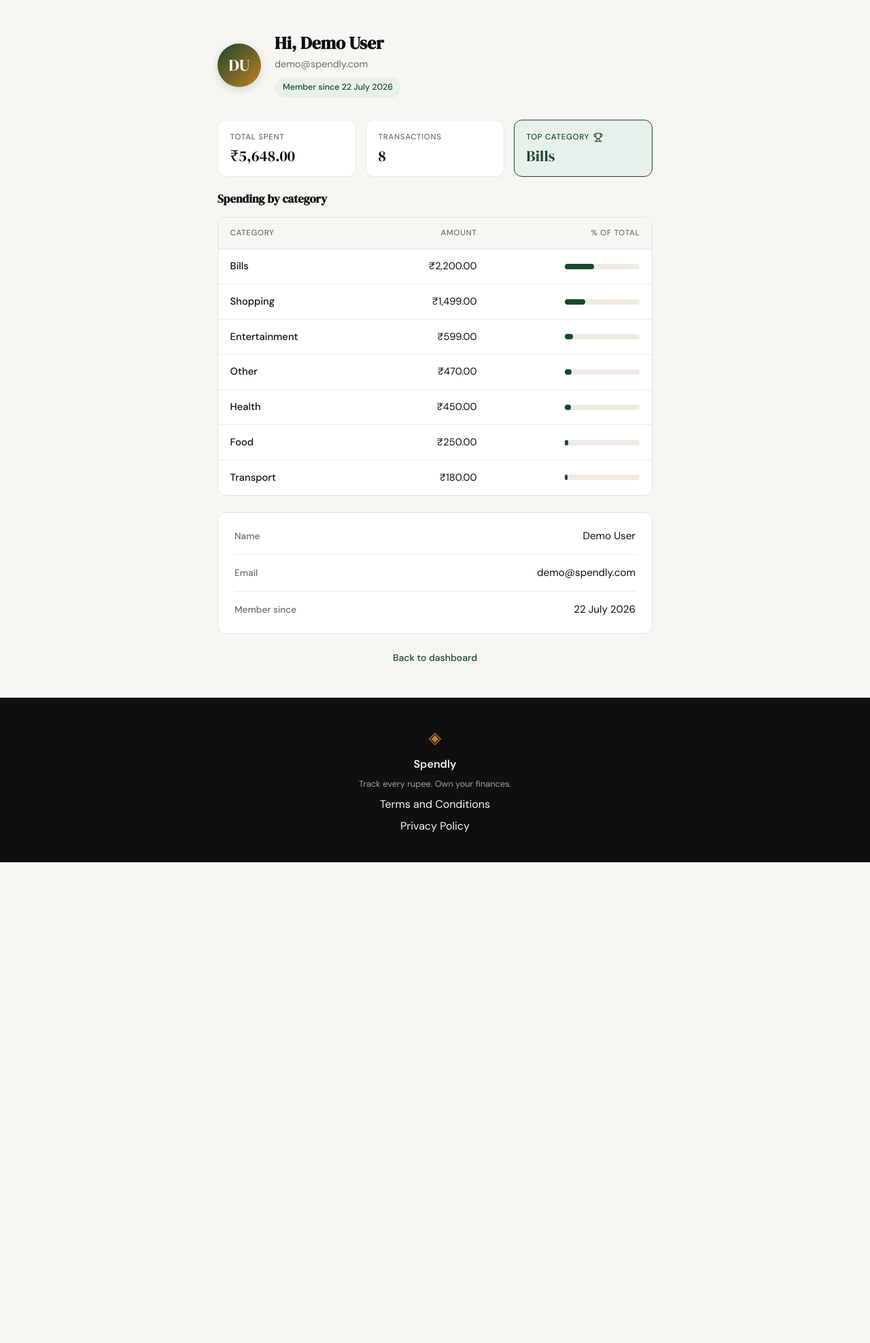
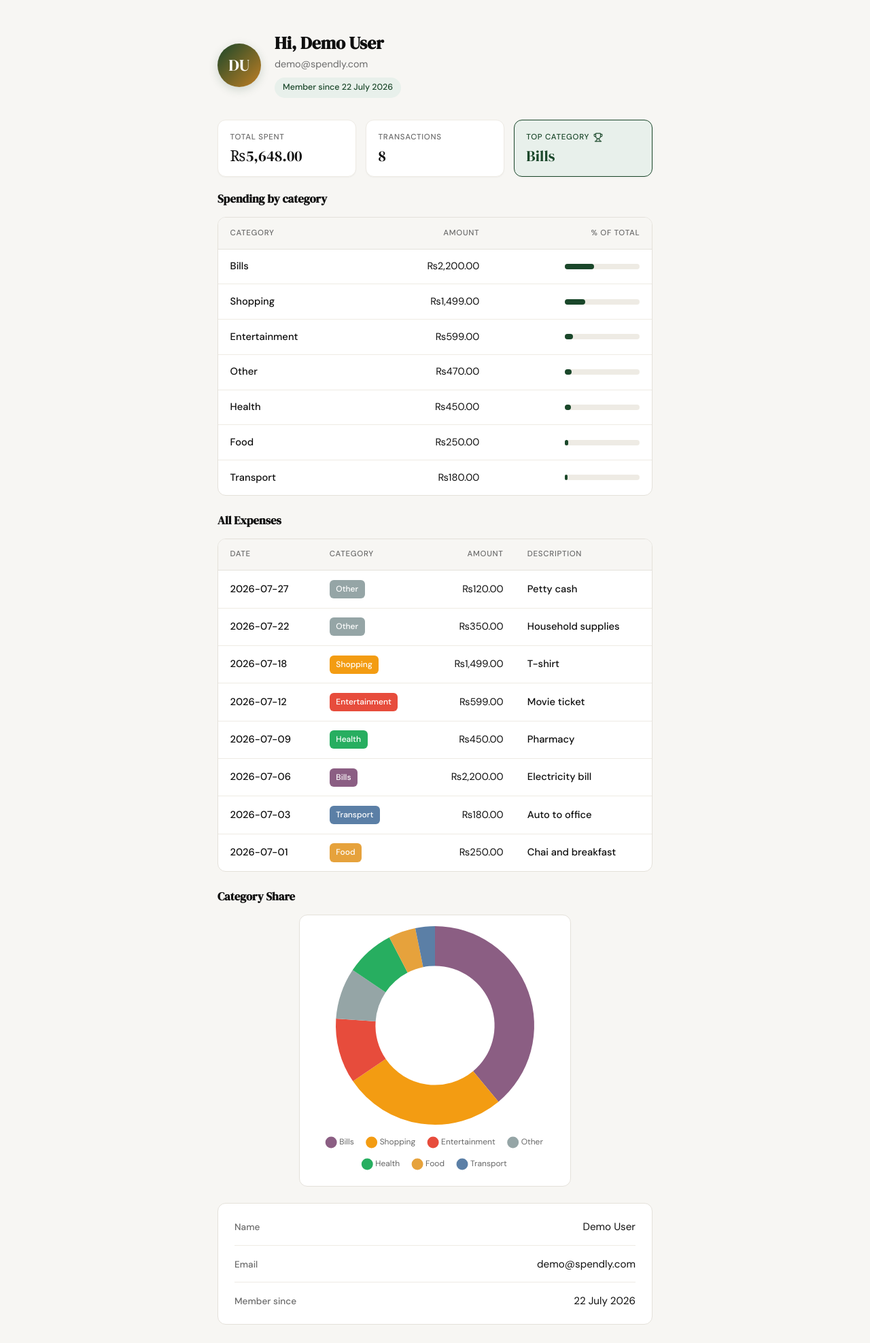
Before and after one commit to AnserAliKhan/spendly, a Flask app: page /profile in a window 1280 px wide. Shown: the part 61-2036 px from the top of the page at 68% size. Before the commit the page ends 1329 px from the top, so only its background shows below. Run offline with Flask 3, Linux system fonts and the light colour scheme; the visitor is signed in with stand-in values (Sample User, id 1); data comes from the database, SQL or seed files in the repository.

Commit message:
Modification to profile page charts

```diff
--- a/app.py
+++ b/app.py
@@ -214,8 +214,23 @@ def profile():
         (session["user_id"],),
     ).fetchall()
 
-    # Format total as ₹X,XXX.XX (Indian rupee, two decimals, thousands separator).
-    formatted_total = f"₹{total_spent:,.2f}"
+    # Individual expenses for the detailed table with descriptions
+    expense_rows = db.execute(
+        """
+        SELECT id, amount, category, date, description
+        FROM expenses
+        WHERE user_id = ?
+        ORDER BY date DESC
+        """,
+        (session["user_id"],),
+    ).fetchall()
+
+    # Convert sqlite3.Row objects to dicts so they can be JSON-serialized
+    # for the Chart.js pie chart in the template.
+    category_rows = [dict(row) for row in category_rows]
+
+    # Format total as ₨X,XXX.XX (Pakistani rupee, two decimals, thousands separator).
+    formatted_total = f"₨{total_spent:,.2f}"
 
     # Initials for the avatar: first char of each of the first two
     # whitespace-separated words, uppercased. Falls back to "?" for
@@ -249,6 +264,7 @@ def profile():
         member_since=member_since,
         initials=initials,
         category_rows=category_rows,
+        expense_rows=expense_rows,
     )
 
 
--- a/seed_expenses.py
+++ b/seed_expenses.py
@@ -10,7 +10,7 @@ import random
 import sys
 from datetime import date, timedelta
 
-# Force UTF-8 stdout so the ₹ symbol prints on Windows (cp1252 default).
+# Force UTF-8 stdout so the ₨ symbol prints on Windows (cp1252 default).
 try:
     sys.stdout.reconfigure(encoding="utf-8")
 except Exception:
@@ -21,7 +21,7 @@ from flask import Flask
 from database.db import init_db, get_db
 
 
-# (name, min ₹, max ₹, weight, [descriptions])
+# (name, min ₨, max ₨, weight, [descriptions])
 # Weight drives the rough distribution: Food dominates (everyday spend),
 # Transport/Shopping/Other/Other are common, Bills routine, Entertainment
 # and Health are occasional.
@@ -144,7 +144,7 @@ def main(user_id: int, count: int, months: int) -> int:
         print(f"Date range: {agg['first_date']} to {agg['last_date']}")
         print("Sample of 5 most-recent inserted records:")
         for r in sample:
-            print(f"  id={r['id']:>3}  {r['date']}  ₹{r['amount']:>7.2f}  "
+            print(f"  id={r['id']:>3}  {r['date']}  ₨{r['amount']:>7.2f}  "
                   f"{r['category']:<14}  {r['description']}")
         return 0
 
--- a/static/css/style.css
+++ b/static/css/style.css
@@ -299,9 +299,13 @@ a { color: inherit; text-decoration: none; }
     transition: width 0.6s ease;
 }
 
-.bar-fill.food   { background: #e6a23c; }
-.bar-fill.travel { background: #5b7fa6; }
-.bar-fill.bills  { background: #8b5e83; }
+.bar-fill--food         { background: #e6a23c; }
+.bar-fill--transport   { background: #5b7fa6; }
+.bar-fill--bills       { background: #8b5e83; }
+.bar-fill--health       { background: #27ae60; }
+.bar-fill--entertainment { background: #e74c3c; }
+.bar-fill--shopping     { background: #f39c12; }
+.bar-fill--other        { background: #95a5a6; }
 
 /* ------------------------------------------------------------------ */
 /* Buttons                                                             */
@@ -772,6 +776,33 @@ a { color: inherit; text-decoration: none; }
     text-align: center;
 }
 
+.chart-container {
+    max-width: 400px;
+    margin: 0 auto;
+    padding: 1rem;
+    background: var(--paper-card);
+    border: 1px solid var(--border);
+    border-radius: var(--radius-md);
+}
+
+/* Category badges */
+.category-badge {
+    display: inline-block;
+    padding: 0.25rem 0.6rem;
+    border-radius: var(--radius-sm);
+    font-size: 0.75rem;
+    font-weight: 500;
+    color: #fff;
+}
+
+.category-badge--food         { background: #e6a23c; }
+.category-badge--transport   { background: #5b7fa6; }
+.category-badge--bills       { background: #8b5e83; }
+.category-badge--health       { background: #27ae60; }
+.category-badge--entertainment { background: #e74c3c; }
+.category-badge--shopping     { background: #f39c12; }
+.category-badge--other        { background: #95a5a6; }
+
 /* Bar inside the share cell — same idiom as landing.html's mock-bars */
 .breakdown-td--share .bar-track {
     position: relative;
--- a/templates/landing.html
+++ b/templates/landing.html
@@ -127,12 +127,12 @@
             <div class="mock-stats">
                 <div class="stat-card">
                     <div class="stat-label">This month</div>
-                    <div class="stat-value">₹18,240</div>
+                    <div class="stat-value">₨18,240</div>
                     <div class="stat-note up">+12% vs last</div>
                 </div>
                 <div class="stat-card">
                     <div class="stat-label">Budget left</div>
-                    <div class="stat-value">₹6,760</div>
+                    <div class="stat-value">₨6,760</div>
                     <div class="stat-note ok">43% remaining</div>
                 </div>
                 <div class="stat-card">
--- a/templates/profile.html
+++ b/templates/profile.html
@@ -52,16 +52,57 @@
                     {% set pct = (row["total"] / total_spent * 100) if total_spent else 0 %}
                     <tr class="breakdown-row">
                         <td class="breakdown-td breakdown-td--name">{{ row["category"] }}</td>
-                        <td class="breakdown-td breakdown-td--amount">₹{{ "{:,.2f}".format(row["total"]) }}</td>
+                        <td class="breakdown-td breakdown-td--amount">₨{{ "{:,.2f}".format(row["total"]) }}</td>
                         <td class="breakdown-td breakdown-td--share">
-                            <div class="bar-track" data-tooltip="{{ row['category'] }} · ₹{{ '{:,.2f}'.format(row['total']) }} · {{ '%.1f' % pct }}%">
-                                <div class="bar-fill" style="width: {{ '%.1f' % pct }}%"></div>
+                            <div class="bar-track" data-tooltip="{{ row['category'] }} · ₨{{ '{:,.2f}'.format(row['total']) }} · {{ '%.1f' % pct }}%">
+                                <div class="bar-fill bar-fill--{{ row['category']|lower }}" style="width: {{ '%.1f' % pct }}%"></div>
                             </div>
                         </td>
                     </tr>
                     {% endfor %}
                 </tbody>
             </table>
+            {% else %}
+            <p class="breakdown-empty">No expenses yet.</p>
+            {% endif %}
+        </section>
+
+        <section class="profile-breakdown">
+            <h2 class="breakdown-title">All Expenses</h2>
+            {% if expense_rows %}
+            <table class="breakdown-table">
+                <thead>
+                    <tr>
+                        <th class="breakdown-th breakdown-th--name">Date</th>
+                        <th class="breakdown-th breakdown-th--name">Category</th>
+                        <th class="breakdown-th breakdown-th--amount">Amount</th>
+                        <th class="breakdown-th breakdown-th--name">Description</th>
+                    </tr>
+                </thead>
+                <tbody>
+                    {% for row in expense_rows %}
+                    <tr class="breakdown-row">
+                        <td class="breakdown-td breakdown-td--name">{{ row["date"] }}</td>
+                        <td class="breakdown-td breakdown-td--name">
+                            <span class="category-badge category-badge--{{ row['category']|lower }}">{{ row["category"] }}</span>
+                        </td>
+                        <td class="breakdown-td breakdown-td--amount">₨{{ "{:,.2f}".format(row["amount"]) }}</td>
+                        <td class="breakdown-td breakdown-td--name">{{ row["description"] or "—" }}</td>
+                    </tr>
+                    {% endfor %}
+                </tbody>
+            </table>
+            {% else %}
+            <p class="breakdown-empty">No expenses yet.</p>
+            {% endif %}
+        </section>
+
+        <section class="profile-breakdown">
+            <h2 class="breakdown-title">Category Share</h2>
+            {% if category_rows %}
+            <div class="chart-container">
+                <canvas id="categoryPieChart"></canvas>
+            </div>
             {% else %}
             <p class="breakdown-empty">No expenses yet.</p>
             {% endif %}
@@ -93,9 +134,68 @@
 
 {% block scripts %}
 <script src="https://unpkg.com/lucide@latest"></script>
+<script src="https://cdn.jsdelivr.net/npm/chart.js"></script>
 <script>
     if (window.lucide && typeof window.lucide.createIcons === "function") {
         window.lucide.createIcons();
     }
+
+    // Pie chart for category share
+    const categoryPieChart = document.getElementById('categoryPieChart');
+    if (categoryPieChart) {
+        const categoryData = {{ category_rows|tojson }};
+        const totalSpent = {{ total_spent }};
+
+        const labels = categoryData.map(row => row.category);
+        const data = categoryData.map(row => row.total);
+        const colors = {
+            'Food': '#e6a23c',
+            'Transport': '#5b7fa6',
+            'Bills': '#8b5e83',
+            'Health': '#27ae60',
+            'Entertainment': '#e74c3c',
+            'Shopping': '#f39c12',
+            'Other': '#95a5a6'
+        };
+        const backgroundColors = labels.map(cat => colors[cat] || '#95a5a6');
+
+        new Chart(categoryPieChart, {
+            type: 'doughnut',
+            data: {
+                labels: labels,
+                datasets: [{
+                    data: data,
+                    backgroundColor: backgroundColors,
+                    borderWidth: 0
+                }]
+            },
+            options: {
+                responsive: true,
+                maintainAspectRatio: true,
+                plugins: {
+                    legend: {
+                        position: 'bottom',
+                        labels: {
+                            padding: 20,
+                            usePointStyle: true,
+                            font: {
+                                family: "'DM Sans', system-ui, sans-serif"
+                            }
+                        }
+                    },
+                    tooltip: {
+                        callbacks: {
+                            label: function(context) {
+                                const value = context.parsed;
+                                const percentage = ((value / totalSpent) * 100).toFixed(1);
+                                return ' ₨' + value.toLocaleString('en-US', {minimumFractionDigits: 2}) + ' (' + percentage + '%)';
+                            }
+                        }
+                    }
+                },
+                cutout: '60%'
+            }
+        });
+    }
 </script>
 {% endblock %}
```
Also changed, not shown: CLAUDE.md (+1 -1 lines).
